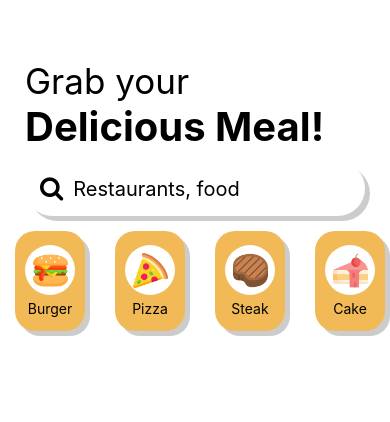
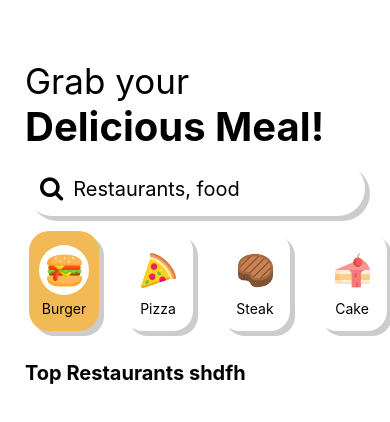
Before and after one commit to edouardnanodev/restoApp, a React Native app: screen / in a window 390 px wide. Shown: the top 422 px of the page. Built offline with nearby package versions, Linux system fonts and the light colour scheme.

Commit message:
Search comp

```diff
--- a/App.tsx
+++ b/App.tsx
@@ -1,11 +1,13 @@
-import React from 'react'
+import React,{useState} from 'react'
 import { StatusBar } from 'expo-status-bar';
 import { StyleSheet, FlatList, View } from 'react-native';
 import { Header } from './src/components/Header';
 import { Search } from './src/components/Search';
 import { CategoryItem } from './src/components/CategoryItem';
+import { Restaurants } from './src/components/Restaurants';
 
 export default function App() {
+   const [term, setTerm] = useState('Burger')
   const categories = [
     {
       name:"Burger",
@@ -24,7 +26,7 @@ export default function App() {
       url: require(`./src/assets/images/cake.png`)
     },
     {
-      name:"Smoothie",
+      name:"Drink",
       url: require(`./src/assets/images/smoothies.png`)
     },
     {
@@ -35,16 +37,24 @@ export default function App() {
   return (
     <View style={styles.container}>
       <Header/>
-      <Search/>
+      <Search setTerm={setTerm}/>
       {/* <CategoryItem name='Burger' imgUrl={require(`./src/assets/images/burger.png`)} /> */}
 
-      <FlatList data={categories} renderItem={({item})=>{
-        return <CategoryItem name={item.name} imgUrl={item.url}/>
+      <View>
+      <FlatList data={categories} renderItem={({item,index})=>{
+        return <CategoryItem name={item.name} imgUrl={item.url} index={index} active={item.name==term} handlePress={()=>{
+          setTerm(item.name)
+        }}/>
       }}
       horizontal
       showsHorizontalScrollIndicator={false}
       keyExtractor={(cat)=> cat.name}
       />
+      </View>
+      <View  style={{marginHorizontal:25, marginTop:15}}>
+      <Restaurants/>
+
+      </View>
 
       <StatusBar style="auto" />
     </View>
--- a/src/components/CategoryItem.tsx
+++ b/src/components/CategoryItem.tsx
@@ -1,23 +1,28 @@
 import React from 'react'
-import {View, Text, StyleSheet, Image} from 'react-native'
+import {View, Text, StyleSheet, Image,TouchableOpacity} from 'react-native'
 import { elevation } from '../common/style'
 
 type catProps = {
+    index:number,
     name:string,
-    url:string
+    imgUrl:string | any,
+    active: boolean,
+    handlePress: ()=>any
 }
 
-export const CategoryItem:catProps = ({name,imgUrl}: catProps) => {
+export const CategoryItem = ({name,imgUrl,index,active,handlePress}: catProps) => {
 
     console.log(name)
   return (
-    <View style={[style.container, style.elevation]}>
+    <TouchableOpacity onPress={handlePress}>
+        <View style={[style.container, style.elevation, active?{backgroundColor:"rgb(241,186,87)"}:{backgroundColor:"white"}, index===0 ? {marginLeft:29} : {marginRight:15} ]}>
         <View style={style.imageContainer}>
             <Image source={imgUrl} style={style.image}/>
         </View>
         <Text>{name}</Text>
 
     </View>
+    </TouchableOpacity>
   )
 }
 
@@ -27,8 +32,7 @@ const style = StyleSheet.create({
         height:100,
         borderRadius:20,
         marginVertical:15,
-        marginHorizontal:15,
-        backgroundColor: "rgb(241,186,87)",
+        marginHorizontal:12,
         alignItems:"center",
         justifyContent:"center"
 
--- /dev/null
+++ b/src/components/Restaurants.tsx
@@ -0,0 +1,22 @@
+import React from 'react'
+import {View, Text,StyleSheet} from 'react-native'
+
+export const Restaurants = () => {
+  return (
+    <View>
+        <Text style={style.header}>Top Restaurants shdfh</Text>
+    </View>
+  )
+}
+
+const style = StyleSheet.create({
+    container:{
+        marginRight:25,
+
+    },
+    header:{
+        fontWeight:'bold',
+        fontSize:20,
+        paddingBottom:10
+    }
+})
--- a/src/components/Search.tsx
+++ b/src/components/Search.tsx
@@ -1,14 +1,28 @@
-import React from 'react'
+import React,{useState} from 'react'
 import { TextInput, View, StyleSheet } from 'react-native'
 import {FontAwesome} from "@expo/vector-icons"
 import {elevation} from "../common/style"
 
-export const Search = () => {
+type props = {
+  setTerm: React.Dispatch<React.SetStateAction<string>>
+}
+
+export const Search = ({setTerm}:props) => {
+const [input,setInput]=useState('')
+const handleEditing= ()=>{
+  if (!input) return
+  setTerm(input)
+  setInput("")
+}
+
   return (
     <View style={[style.container, style.elevation]}>
         <FontAwesome name='search' size={25}/>
-        <TextInput style={style.input} placeholder='Restaurants, food'/>
+        <TextInput style={style.input} placeholder='Restaurants, food' value={input} onEndEditing={handleEditing} onChangeText={(text)=>{
+          setInput(text)
+        }}/>
     </View>
+
   )
 }
 const style = StyleSheet.create({
```
